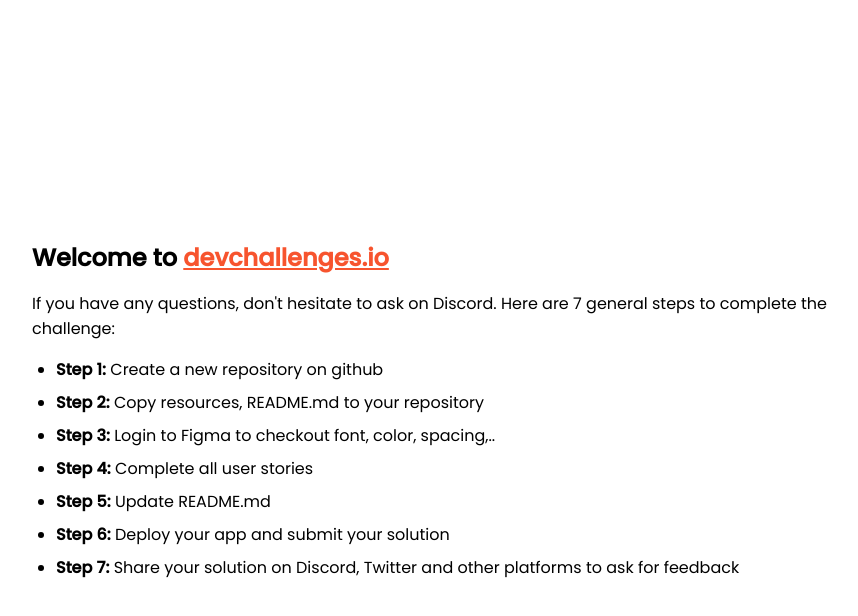
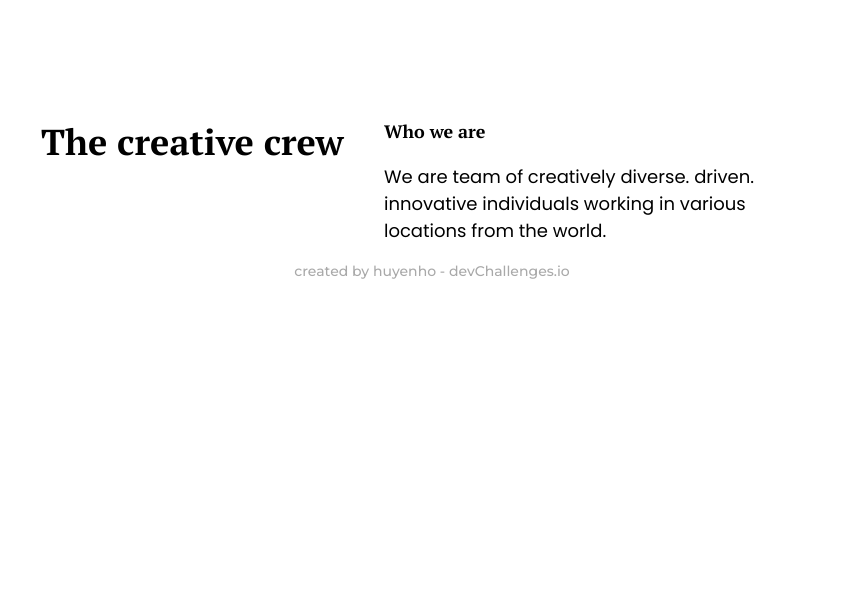
Before and after one commit to huyenho8/my-team-page-master, a plain HTML site: page index.html in a window 1280 px wide. Shown: the whole page, without its empty margins (208-1066 px from the left). Drawn offline with Linux system fonts and the light colour scheme.

Commit message:
header and footer

```diff
--- a/index.html
+++ b/index.html
@@ -7,89 +7,38 @@
       content="width=device-width, initial-scale=1,
   maximum-scale=5"
     />
-
     <link rel="icon" href="devchallenges.png" />
-
     <link
       rel="shortcut icon"
       type="image/x-icon"
       href="https://devchallenges.io/"
     />
-
     <link
       href="https://fonts.googleapis.com/css2?family=Poppins:wght@400;500&display=swap"
       rel="stylesheet"
     />
-
-    <title>Devchallenges</title>
-
-    <style>
-      body {
-        font-family: "Poppins", sans-serif;
-      }
-
-      ul {
-        padding-left: 24px;
-      }
-
-      li {
-        margin-bottom: 8px;
-      }
-
-      .welcome {
-        max-width: 800px;
-        margin: 0 auto;
-      }
-
-      .welcome-text {
-        margin-top: 30vh;
-        font-weight: 500;
-      }
-
-      .welcome-text p {
-        font-size: 1rem;
-        font-weight: 400;
-      }
-
-      .welcome-text h1 {
-        font-size: 1.5rem;
-      }
-
-      .welcome-text a {
-        color: #f7542e;
-      }
-    </style>
+    <link rel="preconnect" href="https://fonts.googleapis.com" />
+    <link rel="preconnect" href="https://fonts.gstatic.com" crossorigin />
+    <link
+      href="https://fonts.googleapis.com/css2?family=Montserrat:wght@500&family=PT+Serif:wght@400;700&family=Poppins:wght@400;500;600;700;800;900&display=swap"
+      rel="stylesheet"
+    />
+    <link rel="stylesheet" href="style.css" />
+    <title>My-team-page-master</title>
   </head>
   <body>
-    <div class="welcome">
-      <div class="welcome-text">
-        <h1>
-          Welcome to
-          <a href="https://devchallenges.io/" target="_blank"
-            >devchallenges.io</a
-          >
-        </h1>
-
-        <p>
-          If you have any questions, don't hesitate to ask on Discord. Here are
-          7 general steps to complete the challenge:
-        </p>
-      </div>
-
-      <ul>
-        <li><b>Step 1:</b> Create a new repository on github</li>
-        <li><b>Step 2:</b> Copy resources, README.md to your repository</li>
-        <li>
-          <b>Step 3:</b> Login to Figma to checkout font, color, spacing,..
-        </li>
-        <li><b>Step 4:</b> Complete all user stories</li>
-        <li><b>Step 5:</b> Update README.md</li>
-        <li><b>Step 6:</b> Deploy your app and submit your solution</li>
-        <li>
-          <b>Step 7:</b> Share your solution on Discord, Twitter and other
-          platforms to ask for feedback
-        </li>
-      </ul>
+    <div class="container">
+      <header>
+        <p class="title">The creative crew</p>
+        <div class="right-content">
+          <p class="title">Who we are</p>
+          <p>
+            We are team of creatively diverse. driven. innovative individuals
+            working in various locations from the world.
+          </p>
+        </div>
+      </header>
+      <footer>created by huyenho - devChallenges.io</footer>
     </div>
   </body>
 </html>
--- /dev/null
+++ b/style.css
@@ -0,0 +1,33 @@
+.container {
+  max-width: 1280px;
+  margin: o auto;
+  padding: 110px 241px 24px 241px;
+}
+header {
+  display: flex;
+  flex-direction: row;
+  justify-content: space-between;
+  font-weight: 700;
+  font-size: 36px;
+}
+header .title {
+  margin: 0;
+  display: inline;
+  font-family: "PT Serif", serif;
+}
+header .right-content {
+  max-width: 439px;
+  font-family: "Poppins", sans-serif;
+  font-size: 18px;
+  font-weight: 400;
+}
+header .right-content .title {
+  font-weight: 700;
+}
+footer {
+  font-size: 14px;
+  font-weight: 500;
+  font-family: "Montserrat", sans-serif;
+  text-align: center;
+  color: #a9a9a9;
+}
```
